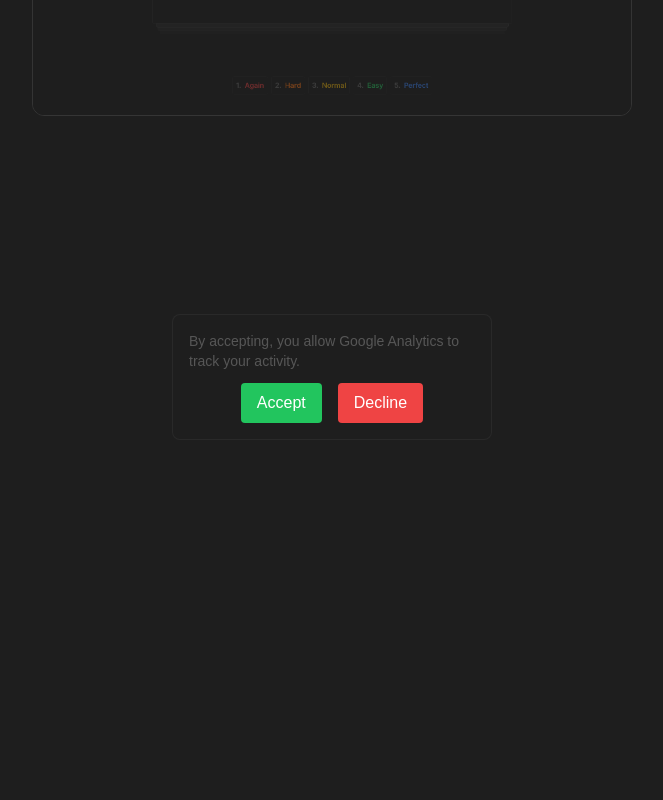
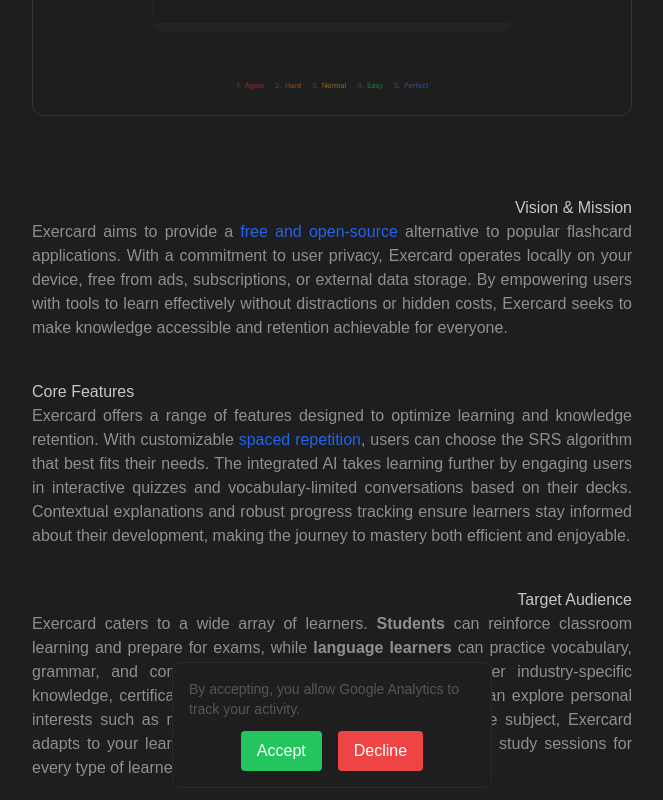
Before and after one commit to eben-vranken/exercard-web, a Next.js app: page / in a window 1280 px wide. Shown: the part 504-1304 px from the top of the page, without its empty margins (308-971 px from the left). Before the commit the page ends 956 px from the top, so only its background shows below. Built offline with nearby package versions, Linux system fonts and the light colour scheme; no server answers.

Commit message:
Added three articles to talk about Exercards main goals

```diff
--- a/app/page.tsx
+++ b/app/page.tsx
@@ -19,6 +19,40 @@
           <Image src={exercard_review} alt="Exercard" className="border border-white/10 rounded-xl" />
         </figure>
       </article>
+
+      <article className="flex flex-col items-end gap-y-4 text-justify">
+        <section>
+          <header className="text-right">
+            <h2 className="text-main">Vision & Mission</h2>
+          </header>
+          <p>
+            Exercard aims to provide a <Link href={'https://en.wikipedia.org/wiki/Free_and_open-source_software'} target="_blank" className="text-blue-600">free and open-source</Link> alternative to popular flashcard applications. With a commitment to user privacy, Exercard operates locally on your device, free from ads, subscriptions, or external data storage. By empowering users with tools to learn effectively without distractions or hidden costs, Exercard seeks to make knowledge accessible and retention achievable for everyone.
+          </p>
+        </section>
+      </article>
+
+      <article className="flex flex-col items-end gap-y-4 text-justify">
+        <section>
+          <header>
+            <h2 className="text-main">Core Features</h2>
+          </header>
+          <p>
+            Exercard offers a range of features designed to optimize learning and knowledge retention. With customizable <Link href={'https://en.wikipedia.org/wiki/Spaced_repetition'} target="_blank" className="text-blue-600">spaced repetition</Link>, users can choose the SRS algorithm that best fits their needs. The integrated AI takes learning further by engaging users in interactive quizzes and vocabulary-limited conversations based on their decks. Contextual explanations and robust progress tracking ensure learners stay informed about their development, making the journey to mastery both efficient and enjoyable.
+          </p>
+        </section>
+      </article>
+
+
+      <article className="flex flex-col items-end gap-y-4 text-justify">
+        <section>
+          <header className="text-right">
+            <h2 className="text-main">Target Audience</h2>
+          </header>
+          <p>
+            Exercard caters to a wide array of learners. <strong>Students</strong> can reinforce classroom learning and prepare for exams, while <strong>language learners</strong> can practice vocabulary, grammar, and conversation skills. <strong>Professionals</strong> can master industry-specific knowledge, certifications, or technical jargon, and <strong>hobbyists</strong> can explore personal interests such as music theory, coding, or trivia. Whatever the subject, Exercard adapts to your learning goals, ensuring effective and engaging study sessions for every type of learner.
+          </p>
+        </section>
+      </article>
     </main>
   );
 }
```
